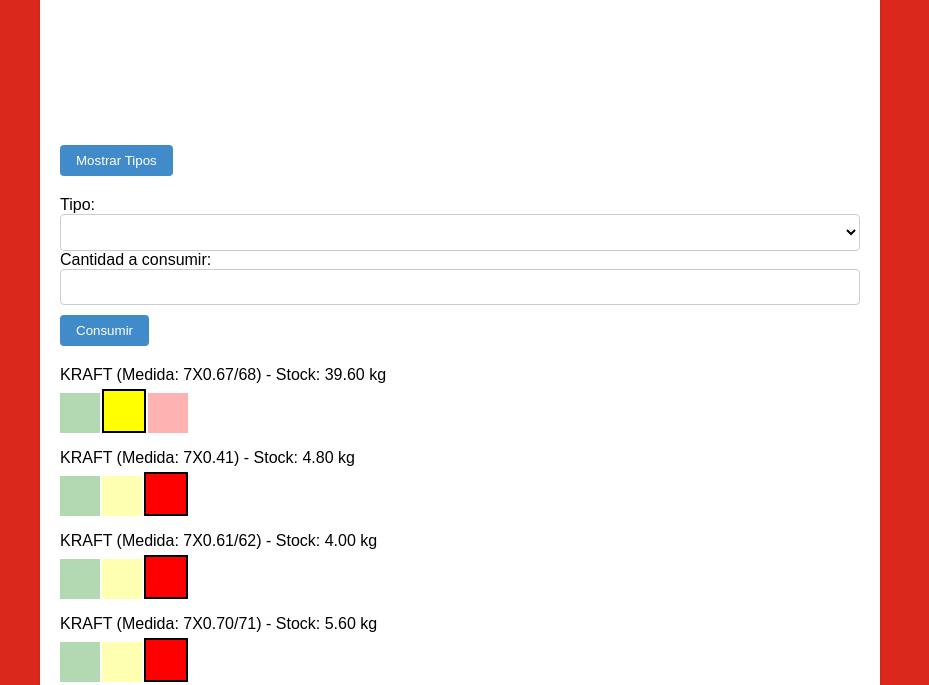
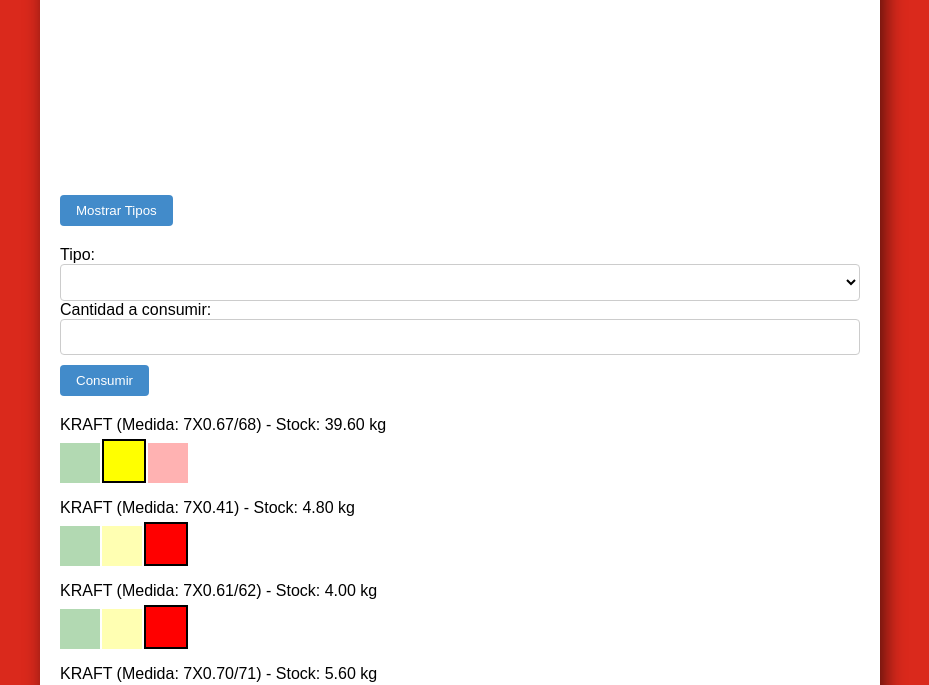
Before and after one commit to ThomasCasco/IMSA_STOCK_CTC, a plain HTML site: page index.html in a window 1280 px wide. Shown: the part 484-1169 px from the top of the page, without its empty margins (180-1109 px from the left). Drawn offline with nearby package versions, Linux system fonts and the light colour scheme.

Commit message:
Update styles.css

```diff
--- a/styles.css
+++ b/styles.css
@@ -7,11 +7,13 @@ body {
 }
 
 .container {
-  max-width: 800px;
-  margin: 0 auto;
-  padding: 20px;
-  background-color: #fff;
-  box-shadow: 0 2px 4px rgba(0, 0, 0, 0.1);
+    max-width: 800px;
+    margin: 0 auto;
+    padding: 20px;
+    background-color: #fff;
+    box-shadow: 5px 20px 20px rgba(1, 1, 1, 0.61);
+    margin-top: 50px;
+    border-radius: 50px;
 }
 
 .logo {
```
